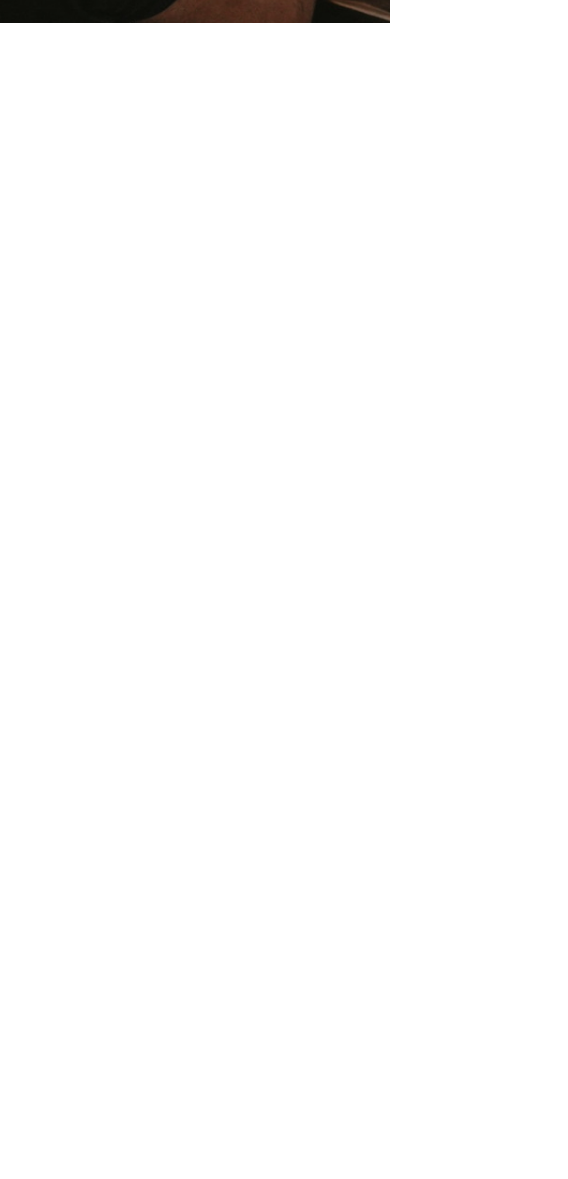
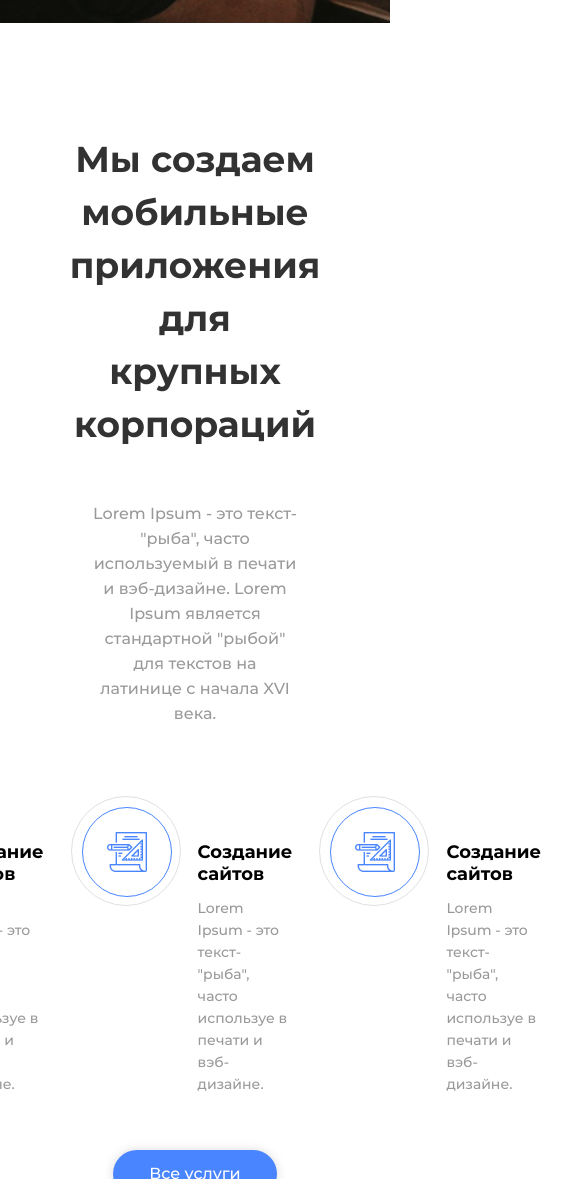
Before and after one commit to D-Kash/it_shatle-2-template, a plain HTML site: page index.html in a window 390 px wide. Shown: the part 821-2000 px from the top of the page, 568 px wide, since content can reach past the window. Before the commit the page ends 844 px from the top, so only its background shows below. Drawn offline with Linux system fonts and the light colour scheme.

Commit message:
added mobile app

```diff
--- a/index.html
+++ b/index.html
@@ -9,7 +9,8 @@
 </head>
 <body>
     <nav class="navbar">
-        <div class="menu container">
+        <!-- зачем тут container -->
+        <div class="menu">
             <div class="menu-points">
                 <a href="/">Главная</a>
                 <a href="/">Наши проекты</a>
@@ -20,13 +21,57 @@
         </div>
     </nav>
     <section class="home-section">
+        <!-- Зачем home-section-content -->
         <div class="home-section-content">
-            <div class="contaier"></div>
-            <h3>Передовая IT студия</h3>
-            <h1>Мы создаем легкие решения
-            сложных задач и проблем</h1>
+            <div class="container">
+                <h3>Передовая IT студия</h3>
+                <h1>Мы создаем легкие решения
+                сложных задач и проблем</h1>
+            </div>
             <button class="primary-button">Наши проекты</button>
         </div>
     </section>
+    <section class="mobile-app-section container">
+        <h2>Мы создаем мобильные приложения
+            для крупных корпораций
+        </h2>
+        <div class="about-mobile-app">Lorem Ipsum - это текст-"рыба", часто используемый в печати и вэб-дизайне. Lorem Ipsum является стандартной "рыбой" для текстов на латинице с начала XVI века. </div>
+        <div class="list-mobile-apps">
+            <div class="list-mobile-apps-items">
+                <div class="external_circle">
+                    <div class="internal_circle">
+                        <img src="./assets/img/project-mobile-icon.png" alt="mobi_icon">
+                    </div>
+                </div>
+                <div>
+                    <div class="item-name">Создание сайтов</div>
+                    <div class="item-text">Lorem Ipsum - это текст- "рыба", часто используе в печати и вэб-дизайне.</div>
+                </div>
+            </div>
+            <div class="list-mobile-apps-items">
+                <div class="external_circle">
+                    <div class="internal_circle">
+                        <img src="./assets/img/project-mobile-icon.png" alt="mobi_icon">
+                    </div>
+                </div>
+                <div>
+                    <div class="item-name">Создание сайтов</div>
+                    <div class="item-text">Lorem Ipsum - это текст- "рыба", часто используе в печати и вэб-дизайне.</div>
+                </div>
+            </div>
+            <div class="list-mobile-apps-items">
+                <div class="external_circle">
+                    <div class="internal_circle">
+                        <img src="./assets/img/project-mobile-icon.png" alt="mobi_icon">
+                    </div>
+                </div>
+                <div>
+                    <div class="item-name">Создание сайтов</div>
+                    <div class="item-text">Lorem Ipsum - это текст- "рыба", часто используе в печати и вэб-дизайне.</div>
+                </div>
+            </div>
+        </div>
+        <button class="primary-button">Все услуги</button>
+    </section>
 </body>
 </html>
--- a/style.css
+++ b/style.css
@@ -84,7 +84,7 @@ h3{
     height: 100%;
 }
 .home-section-content h1{
-    margin: 30px 0 50px;
+    margin: 30px 15% 50px;
 }
 .navbar{
     position: absolute;
@@ -104,3 +104,94 @@ h3{
     color: #FFFFFF;
     padding: 0 20px 0;
 }
+
+/* mobil App section */
+
+h2 {
+    font-family: 'Montserrat Bold';
+    padding: 110px 15% 50px;
+    margin: 0;
+    font-size: 36px;
+    line-height: 53px;
+    text-align: center;
+    color: #323232;
+}
+
+.mobile-app-section h2{
+
+}
+.mobile-app-section{
+    display: flex;
+    flex-direction: column;
+    align-items: center;
+    justify-content: center;
+}
+
+.about-mobile-app {
+    font-size: 16px;
+    line-height: 25px;
+    text-align: center;
+    color: #999999;
+    margin: 0 15%;
+    padding-bottom: 70px;
+}
+
+.list-mobile-apps {
+    display: flex;
+    padding-bottom: 55px;
+}
+
+.list-mobile-apps-items{
+    display: flex;
+    justify-content: center;
+}
+
+.external_circle{
+    margin: 0;
+    opacity: 1;
+    padding: 10px;
+    width: 110px;
+    height: 110px;
+    /* left: 405px;
+    top: 1259px; */
+    border-radius: 50%;
+    border: 1px solid #E0E0E0;
+    box-sizing: border-box;
+}
+
+.internal_circle{
+    display: flex;
+    justify-content: center;
+    align-items: center;
+    margin: 0;
+    width: 90px;
+    height: 90px;
+    /* left: 415px;
+    top: 1269px; */
+    border-radius: 50%;
+    border: 1px solid #4985FF;
+    box-sizing: border-box;
+}
+.internal_circle img{
+    height: 40px;
+    width: 40px;
+}
+
+.mobile-app-section .primary-button{
+    margin-bottom: 105px;
+}
+
+.list-mobile-apps .item-name{
+    font-family: 'Montserrat Bold';
+    padding: 45px 27px 12px 17px;
+    font-size: 18px;
+    line-height: 22px;
+    color: #000000;
+}
+
+.list-mobile-apps .item-text{
+    font-size: 14px;
+    line-height: 22px;
+    color: #999999;
+    padding: 0 27px 0 17px;
+}
```
Also changed, not shown: assets/img/project-mobile-icon.png (added).
